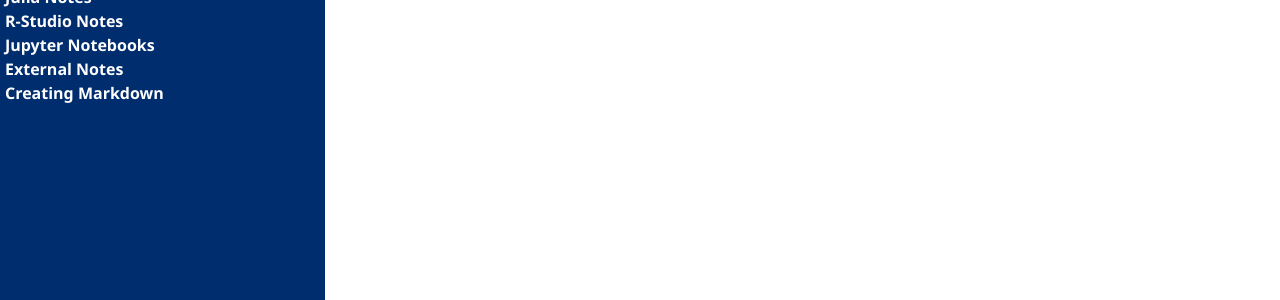
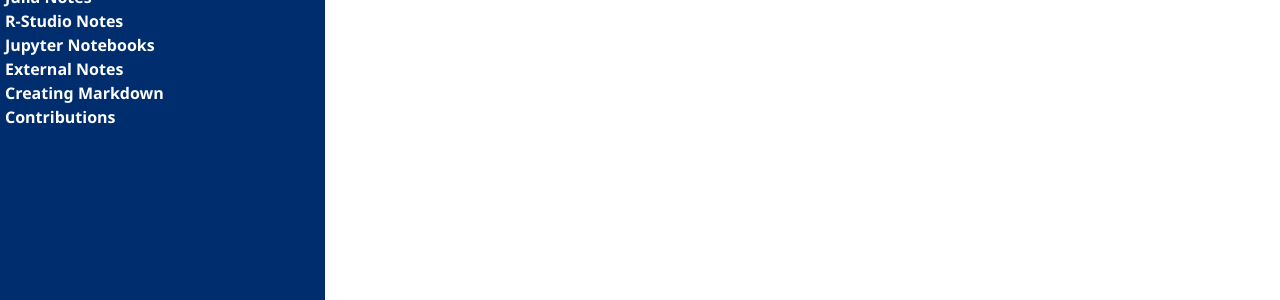
Before and after one commit to UHD-Data-Analytics/UHD-Data-Analytics.github.io, a Jekyll site: the page built from index.md, in a window 1280 px wide. Shown: the part 315-615 px from the top of the page. Built offline with Jekyll 4.4.1, drawn with Linux system fonts in a browser that asks for light colours; our own code applies the rules of GitHub Pages for plain Markdown files.

Commit message:
Update navigation.yml

```diff
--- a/_data/navigation.yml
+++ b/_data/navigation.yml
@@ -18,3 +18,6 @@
 
     - title: "Creating Markdown"
       url: /markdown
+
+    - title: "Contributions"
+      url: /contributions
```
